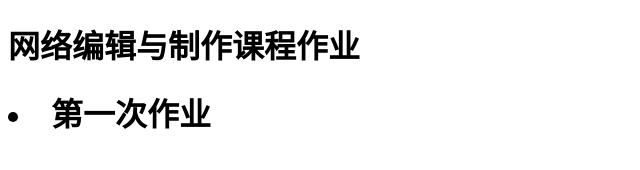
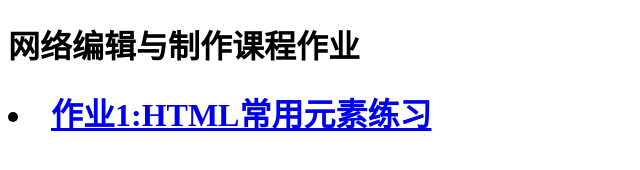
Before and after one commit to chengzhiyun/CCC, a plain HTML site: page index.html in a window 1280 px wide. Shown: the whole page, without its empty margins (0-640 px from the left). Drawn offline with Linux system fonts and the light colour scheme.

Commit message:
第一次作业提交完善

```diff
--- a/index.html
+++ b/index.html
@@ -8,7 +8,7 @@
 <body>
     <h1>网络编辑与制作课程作业<h1>
     <u1>
-        <li>第一次作业</li>
+        <li><a href="1.index">作业1:HTML常用元素练习</a></li>
     </u1>
 
 </body>
```
Also changed, not shown: 1 other file.
